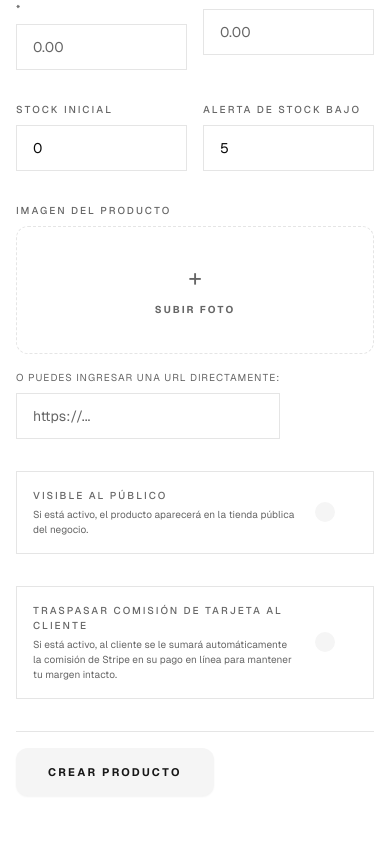
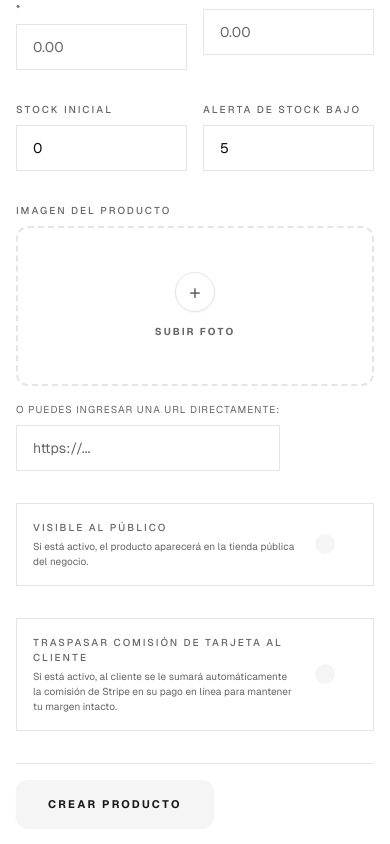
Before and after one commit to rodriguezmendezjoseeduardo37-debug/RENRI, a Next.js app: page /dashboard/inventario/nuevo in a window 390 px wide. Shown: the part 729-1573 px from the top of the page. Before the commit the page ends 1541 px from the top, so only its background shows below. Built offline with nearby package versions, Linux system fonts and the light colour scheme; no server answers; the database is empty; sample sign-in values are in the browser's storage.

Commit message:
Mejoras de responsividad y estabilidad de carga de imagenes en movil

```diff
--- a/src/app/dashboard/inventario/[id]/page.tsx
+++ b/src/app/dashboard/inventario/[id]/page.tsx
@@ -127,8 +127,8 @@ export default async function ProductDetailPage({
                                 </span>
                             </div>
                         ))}
-                        {/* Fill the empty 6th slot on md screens to prevent exposing the gap background */}
-                        <div className="bg-background hidden md:block"></div>
+                        {/* Fill the empty 6th slot to prevent exposing the gap background */}
+                        <div className="bg-background"></div>
                     </div>
 
                     {/* Stock Movement History */}
--- a/src/components/dashboard/inventario/product-form.tsx
+++ b/src/components/dashboard/inventario/product-form.tsx
@@ -262,35 +262,37 @@ export function ProductForm({
                     <input type="hidden" {...register("imageUrl")} />
 
                     {watch("imageUrl") ? (
-                        <div className="relative w-full sm:w-48 h-32 rounded-xl overflow-hidden border border-border group">
+                        <div className="relative w-full sm:w-48 h-40 sm:h-32 rounded-xl overflow-hidden border border-border group">
                             {/* eslint-disable-next-line @next/next/no-img-element */}
                             <img
                                 src={watch("imageUrl") || ""}
                                 alt="Vista previa"
                                 className="w-full h-full object-cover"
                             />
-                            <div className="absolute inset-0 bg-black/50 opacity-0 group-hover:opacity-100 transition-opacity flex items-center justify-center">
+                            <div className="absolute inset-0 bg-black/60 opacity-0 group-hover:opacity-100 transition-opacity flex flex-col items-center justify-center gap-2">
                                 <button
                                     type="button"
                                     onClick={() => setValue("imageUrl", "")}
-                                    className="text-[10px] font-bold text-white tracking-[0.2em] uppercase border border-white/30 px-3 py-1 rounded-md hover:bg-white/10 transition-colors"
+                                    className="text-[10px] font-bold text-white tracking-[0.2em] uppercase border border-white/30 px-4 py-2 rounded-lg hover:bg-white/10 transition-colors bg-black/20 backdrop-blur-sm"
                                 >
-                                    Eliminar
+                                    Eliminar Imagen
                                 </button>
                             </div>
                         </div>
                     ) : (
-                        <div className="w-full sm:w-48 h-32 rounded-xl border border-dashed border-border bg-popover flex items-center justify-center relative">
+                        <label className="w-full sm:w-48 h-40 sm:h-32 rounded-xl border-2 border-dashed border-border bg-popover/50 hover:bg-accent/50 hover:border-foreground/30 transition-all flex flex-col items-center justify-center cursor-pointer group active:scale-[0.98]">
                             <input
                                 type="file"
                                 accept="image/*"
-                                className="absolute inset-0 opacity-0 cursor-pointer"
+                                className="sr-only"
                                 onChange={async (e) => {
                                     const file = e.target.files?.[0];
                                     if (!file) return;
 
                                     const formData = new FormData();
                                     formData.append("file", file);
+
+                                    const toastId = toast.loading("Subiendo imagen...");
 
                                     try {
                                         const res = await fetch("/api/upload", {
@@ -302,20 +304,22 @@ export function ProductForm({
 
                                         const data = await res.json();
                                         setValue("imageUrl", data.url, { shouldValidate: true });
-                                        toast.success("Imagen cargada con éxito");
+                                        toast.success("Imagen cargada con éxito", { id: toastId });
                                     } catch (error) {
                                         console.error(error);
-                                        toast.error("Error al subir la imagen");
+                                        toast.error("Error al subir la imagen", { id: toastId });
                                     }
                                 }}
                             />
-                            <div className="flex flex-col items-center gap-2 text-muted-foreground pointer-events-none">
-                                <span className="text-2xl">+</span>
+                            <div className="flex flex-col items-center gap-2 text-muted-foreground group-hover:text-foreground transition-colors">
+                                <div className="w-10 h-10 rounded-full bg-background border border-border flex items-center justify-center mb-1 shadow-sm">
+                                    <span className="text-xl">+</span>
+                                </div>
                                 <span className="text-[10px] font-bold tracking-[0.2em] uppercase text-center px-4">
                                     Subir Foto
                                 </span>
                             </div>
-                        </div>
+                        </label>
                     )}
 
                     <div className="flex-1 flex flex-col justify-center">
--- a/src/components/dashboard/inventario/stock-adjust-modal.tsx
+++ b/src/components/dashboard/inventario/stock-adjust-modal.tsx
@@ -112,7 +112,6 @@ export function StockAdjustModal({
                             onChange={(e) => setQuantity(e.target.value)}
                             placeholder="0"
                             className={inputClass}
-                            autoFocus
                         />
                     </div>
 
```
